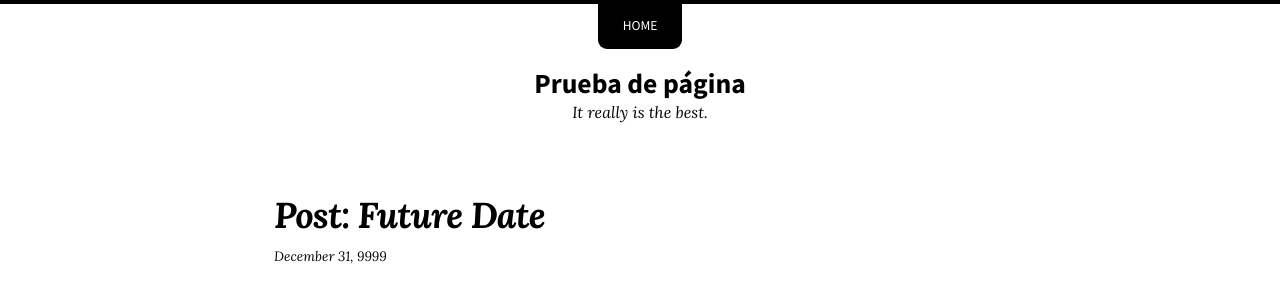
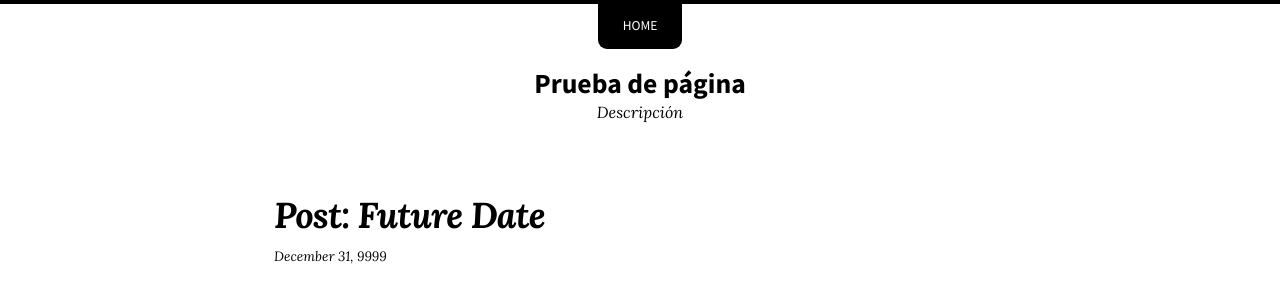
Before and after one commit to copanonga/githubpages, a Jekyll site: the page built from index.md, in a window 1280 px wide and 900 px high. Shown: the top 286 px of the window. Built offline with Jekyll 4.4.1, drawn with Linux system fonts in a browser that asks for light colours; nearby versions of some CDN libraries.

Commit message:
Update _config.yml

```diff
--- a/_config.yml
+++ b/_config.yml
@@ -17,7 +17,7 @@ theme: jekyll-theme-so-simple
 # remote_theme: mmistakes/so-simple-theme
 locale: en-US
 title: "Prueba de página"
-description: "It really is the best."
+description: "Descripción"
 baseurl: # the subpath of your site, e.g. "/blog"
 url: "https://copanonga.github.io/githubpages/"
 logo: # path of site logo, e.g. "/images/logo.png"
```
